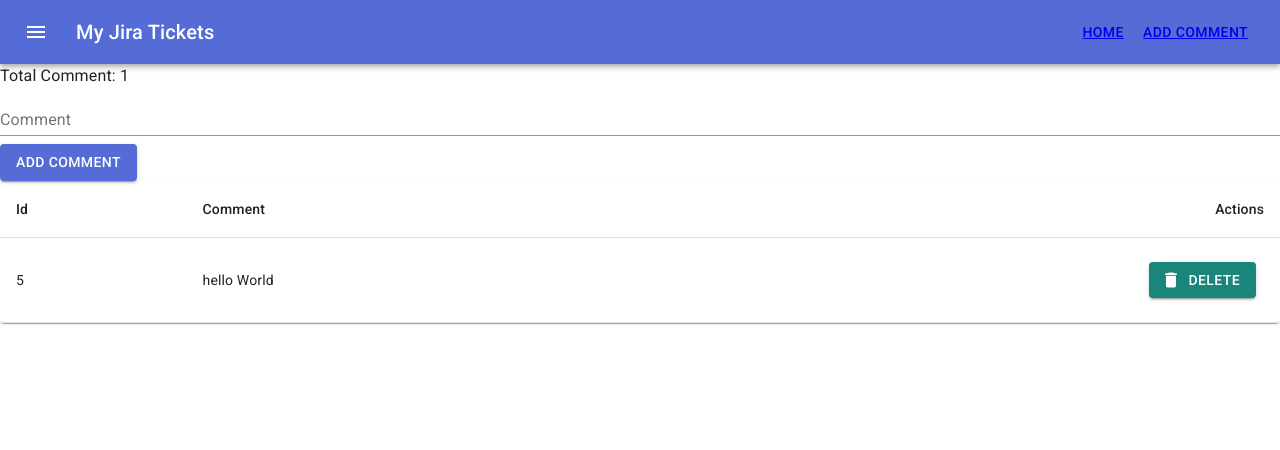
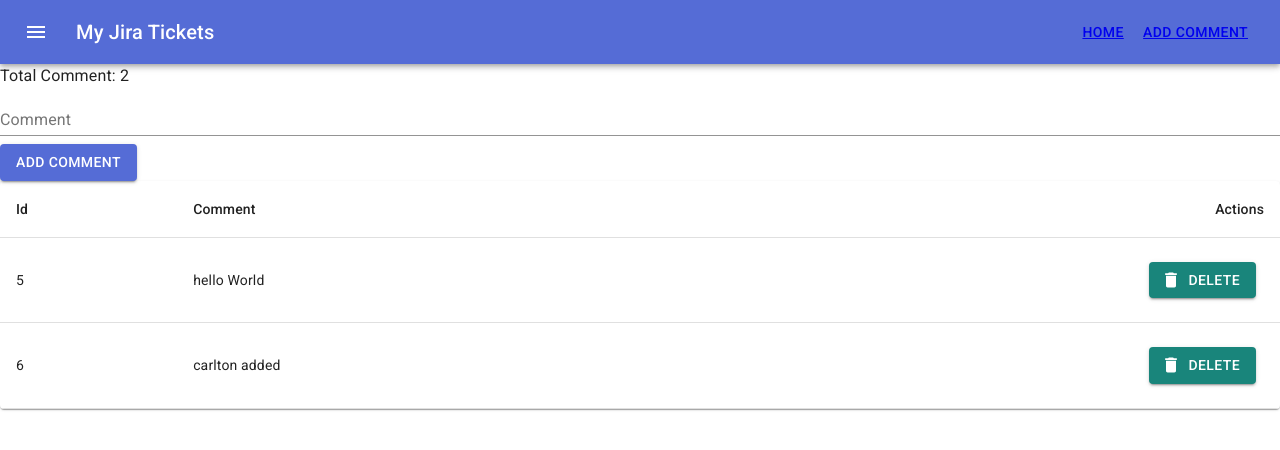
Before and after one commit to carltonj2000/react-swr, a Next.js app: page / in a window 1280 px wide. Shown: the top 450 px of the page. Built offline with nearby package versions, Linux system fonts and the light colour scheme; data requests are answered from the project's data file.

Commit message:
Add server side data hydration

```diff
--- a/db.json
+++ b/db.json
@@ -3,6 +3,10 @@
     {
       "comment": "hello World",
       "id": 5
+    },
+    {
+      "comment": "carlton added",
+      "id": 6
     }
   ]
 }
--- a/pages/index.tsx
+++ b/pages/index.tsx
@@ -31,10 +31,10 @@
   })
 );
 
-export default function Home() {
-  // const [jiras, jirasSet] = React.useState([]);
-
-  const { data: jiras } = useSWR("http://localhost:4001/comments");
+export default function Home({ commentsFromServer }: any) {
+  const { data: jiras } = useSWR("http://localhost:4001/comments", {
+    initialData: commentsFromServer,
+  });
   const handleDelete = async (id) => {
     mutate(
       "http://localhost:4001/comments",
@@ -93,3 +93,9 @@
     </TableContainer>
   );
 }
+
+Home.getInitialProps = async (ctx) => {
+  const res = await fetch("http://localhost:4001/comments");
+  const json = await res.json();
+  return { commentsFromServer: json };
+};
```
